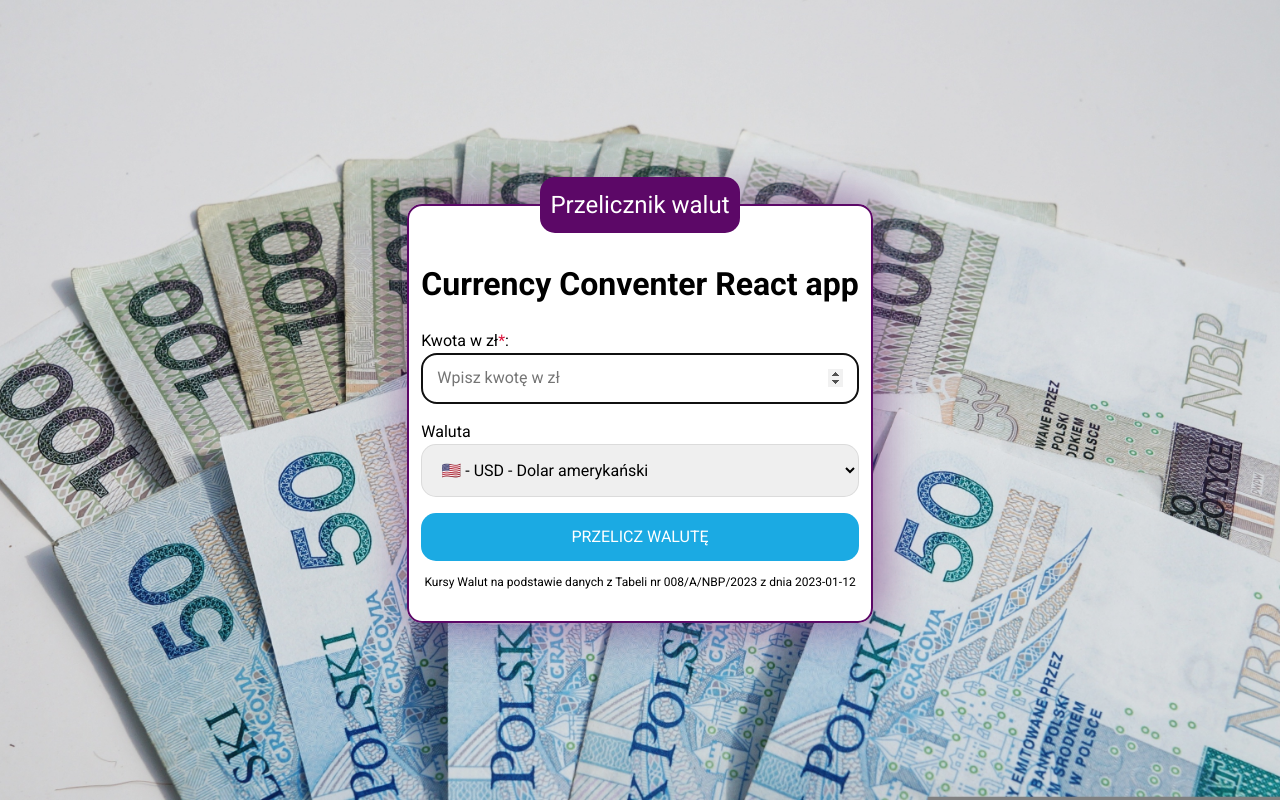
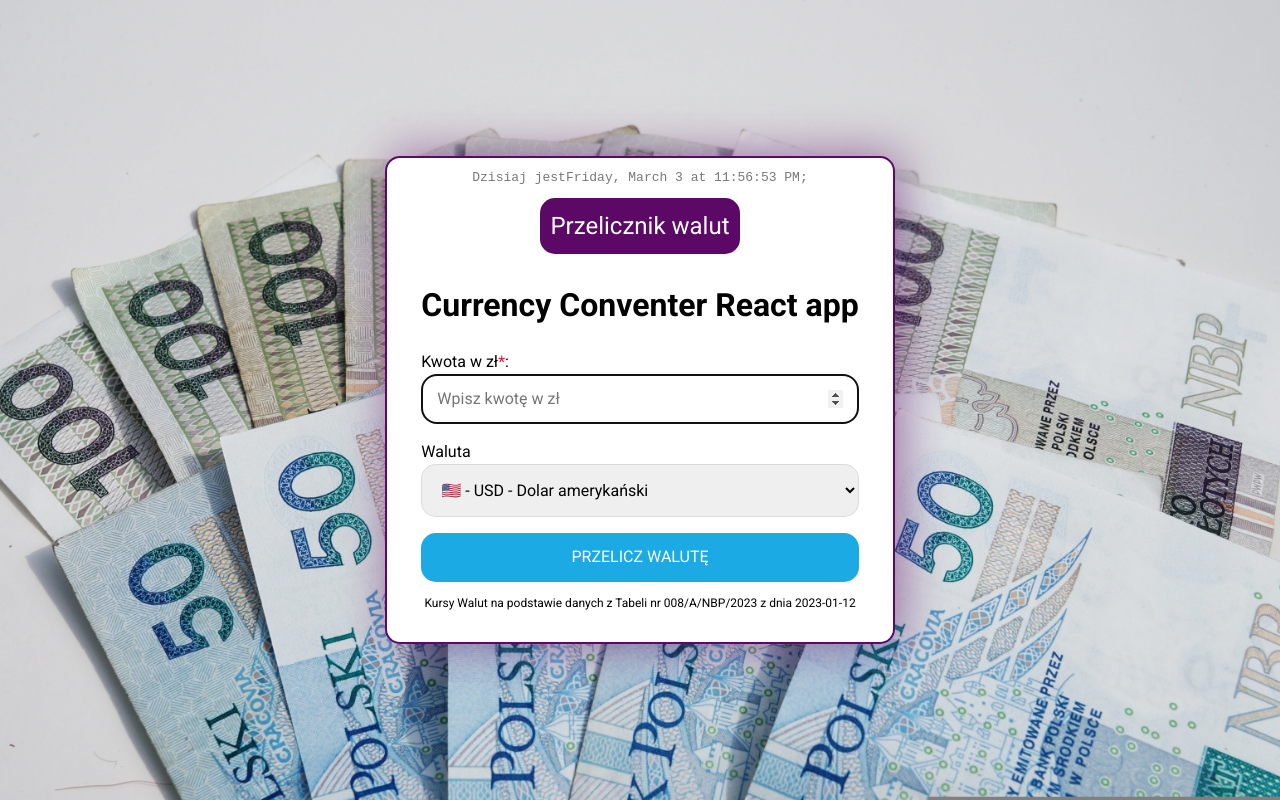
Before and after one commit to MateuszPiaszczyk/currency-conventer-react, a React (Create React App) app: page / in a window 1280 px wide. Built offline with nearby package versions, Linux system fonts and the light colour scheme.

Commit message:
Clock added

```diff
--- a/src/App/App.js
+++ b/src/App/App.js
@@ -1,6 +1,7 @@
 import './app.css'
 import { currencies } from './currencies';
 import { Form } from './Form';
+import { Clock } from './Clock';
 import { useState } from 'react';
 
 function App() {
@@ -17,10 +18,13 @@ function App() {
     })
   }
   return (
-    <Form
-      calculateResult={calculateResult}
-      result={result}
+    <div className='app'>
+      <Clock />
+      <Form
+        calculateResult={calculateResult}
+        result={result}
       />
+    </div>
   );
 };
 
--- /dev/null
+++ b/src/App/Clock/index.js
@@ -0,0 +1,31 @@
+import { useEffect, useState } from "react";
+import "./style.css";
+
+export const Clock = () => {
+    const [date, setDate] = useState(new Date());
+
+    useEffect (() => {
+        const intervalId = setInterval(() => {
+            setDate(new Date());
+        }, 1000);
+
+        return () => {
+            clearInterval(intervalId);
+        };
+    }, []);
+
+    return (
+        <div className="clock">
+            Dzisiaj jest
+            {""}
+            {date.toLocaleString(undefined, {
+                weekday: "long",
+                hour: "2-digit",
+                minute: "2-digit",
+                second: "2-digit",
+                day: "numeric",
+                month: "long"
+            })};
+        </div>
+    );
+};
--- /dev/null
+++ b/src/App/Clock/style.css
@@ -0,0 +1,6 @@
+.clock {
+    text-align: center;
+    font-family: monospace;
+    color: #777;
+    padding: 10px;
+}
--- a/src/App/Form/style.css
+++ b/src/App/Form/style.css
@@ -9,8 +9,7 @@
 .form__fieldset {
     border-radius: 15px;
     border: 2px solid rgb(92, 8, 103);
-    background-color: white;
-    box-shadow: 5px 0px 50px 0px rgba(92, 8, 103, 0.558);
+    border-style: none;
 
 
 }
--- a/src/App/app.css
+++ b/src/App/app.css
@@ -2,5 +2,8 @@
     max-width: 620px;
     padding: 0 20px;
     margin: 0 auto;
-
+    background-color: white;
+    box-shadow: 5px 0px 50px 0px rgba(92, 8, 103, 0.558);
+    border-radius: 15px;
+    border: 2px solid rgb(92, 8, 103);
 }
```
